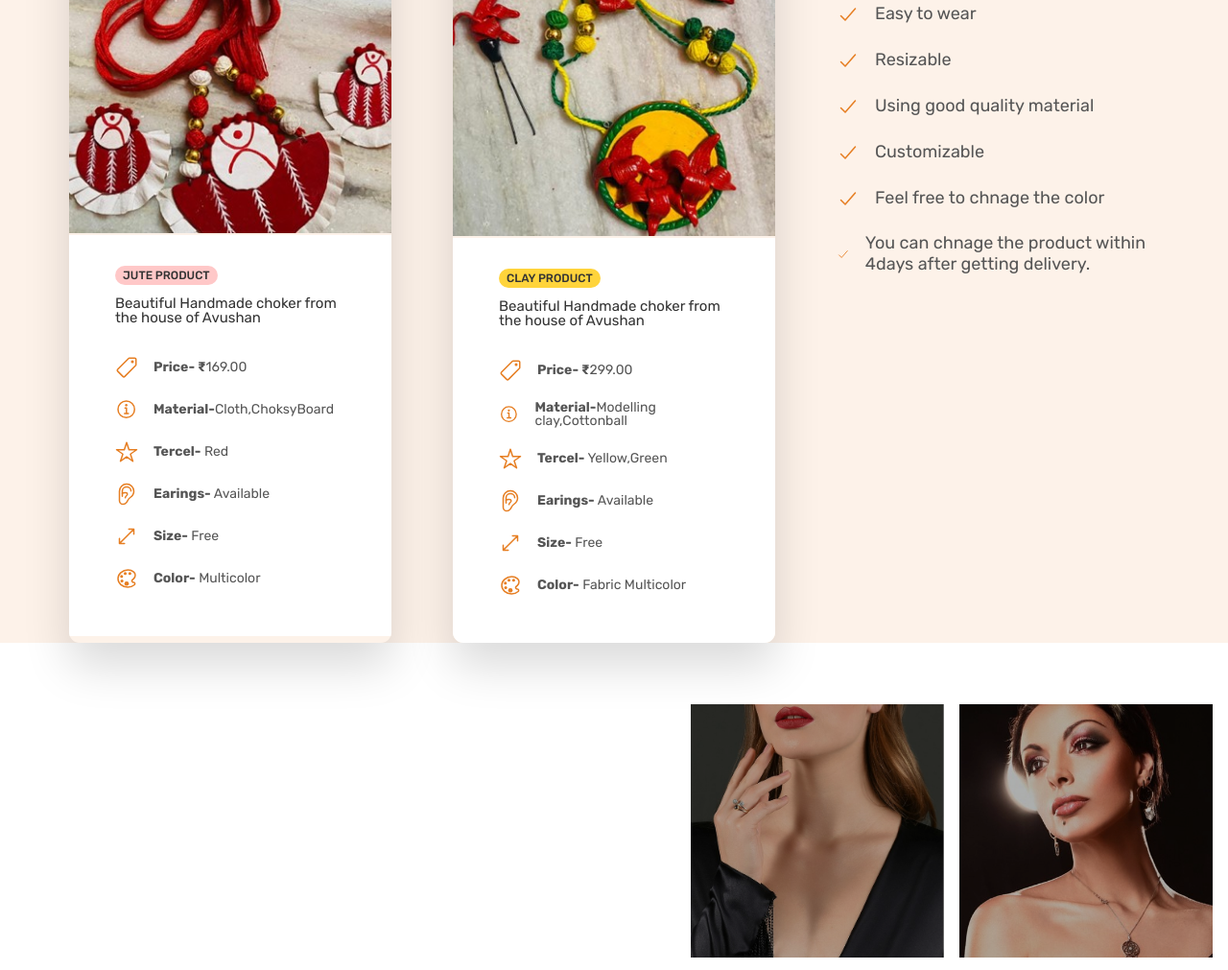
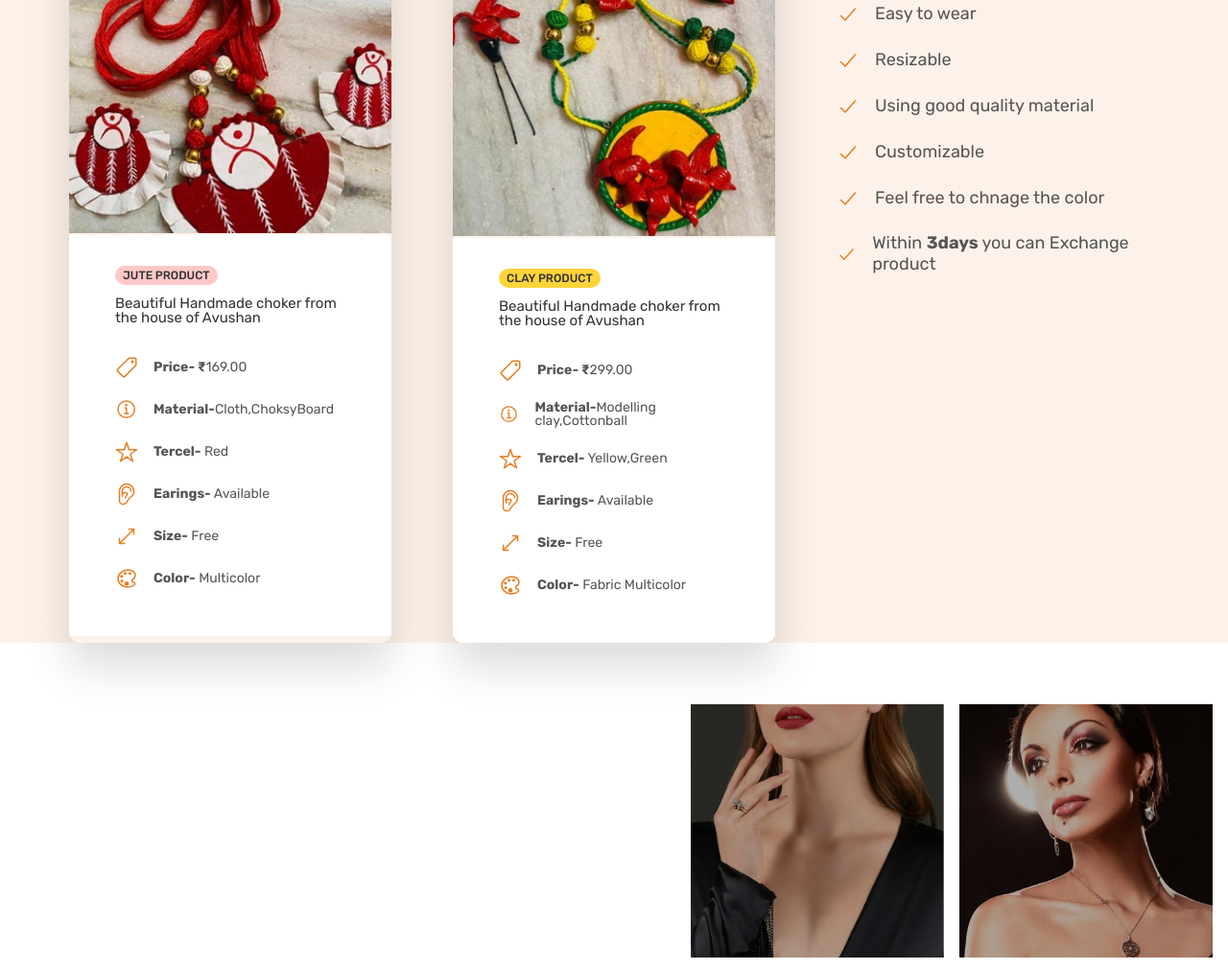
Before and after one commit to AvushanJewellery/AVUSHANJEWELLERY, a plain HTML site: page index.html in a window 1280 px wide. Shown: the part 5318-6329 px from the top of the page at 96% size. Drawn offline with nearby package versions, Linux system fonts and the light colour scheme.

Commit message:
Update index.html

```diff
--- a/index.html
+++ b/index.html
@@ -353,7 +353,7 @@
             <li class="list-item"><ion-icon class="list-icons" name="checkmark-outline"></ion-icon><span>Using good quality material</span></li>
             <li class="list-item"><ion-icon class="list-icons" name="checkmark-outline"></ion-icon><span>Customizable</span></li>
             <li class="list-item"><ion-icon class="list-icons" name="checkmark-outline"></ion-icon><span>Feel free to chnage the color</span></li>
-            <li class="list-item"><ion-icon class="list-icons" name="checkmark-outline"></ion-icon><span>You can chnage the product within 4days after getting delivery.</span></li>
+            <li class="list-item"><ion-icon class="list-icons" name="checkmark-outline"></ion-icon><span>Within <strong>3days </strong>you can Exchange product</span></li>
             <!-- <li class="list-item"><ion-icon class="list-icons" name="checkmark-outline"></ion-icon><span>Keto</span></li>
               <li class="list-item"><ion-icon class="list-icons" name="checkmark-outline"></ion-icon><span>Paleo</span></li>
               <li class="list-item"><ion-icon class="list-icons" name="checkmark-outline"></ion-icon><span>Low FODMAP</span></li>
```
